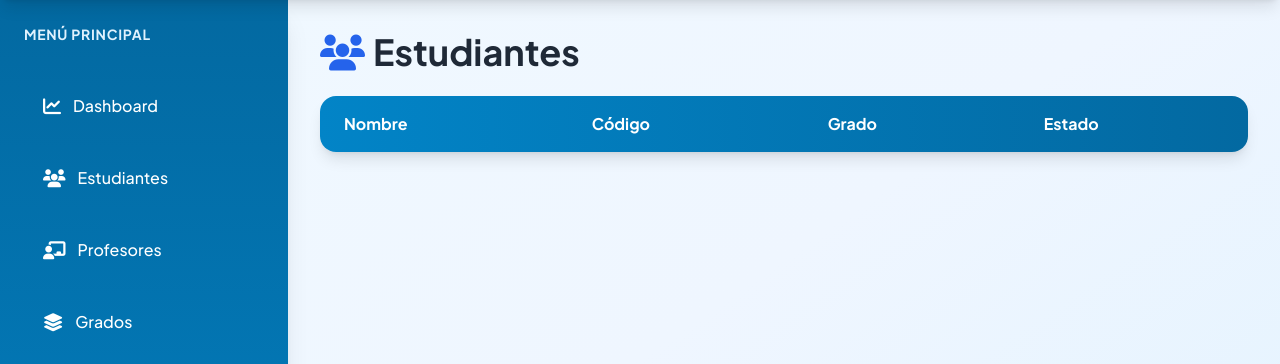
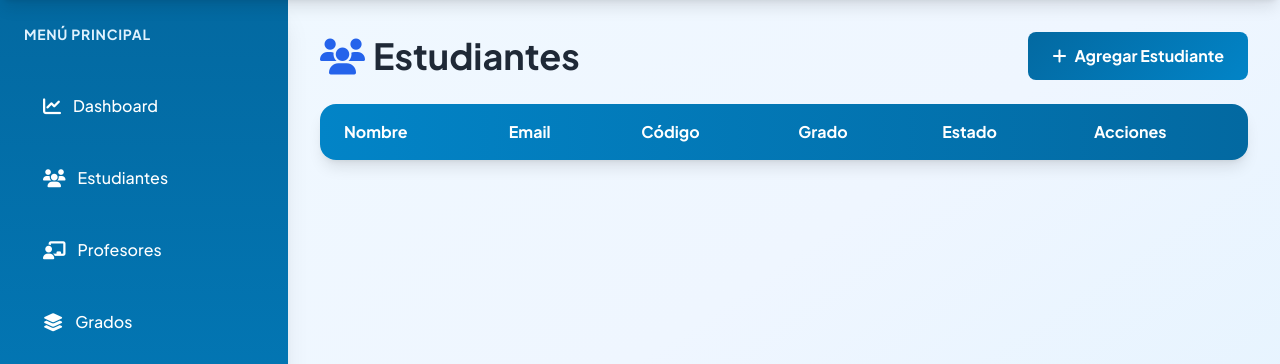
Before and after one commit to bismarb/coleg, a Flask app: page /students in a window 1280 px wide. Shown: the part 84-448 px from the top of the page. Run offline with Flask 3, Linux system fonts and the light colour scheme; a user stored in the database is signed in; lists and menus that the app fills with data are empty; some libraries are stand-ins or nearby versions.

Commit message:
Add complete functionality for managing students within the system
Add CRUD operations for students, including routes for adding, editing, and deleting, and update the students table to include actions and an add student modal.

Replit-Commit-Author: Agent
Replit-Commit-Session-Id: 6c29dedf-a5d0-4867-8194-dba4f988ca98
Replit-Commit-Checkpoint-Type: full_checkpoint
Replit-Commit-Event-Id: ab445ab4-a63e-432b-88b0-4d3f17694768
Replit-Commit-Screenshot-Url: https://storage.googleapis.com/screenshot-production-us-central1/81a919ab-7509-4977-9993-cf3b59151fee/6c29dedf-a5d0-4867-8194-dba4f988ca98/PeXVXGT

```diff
--- a/routes.py
+++ b/routes.py
@@ -78,7 +78,98 @@ def students():
         return redirect(url_for('dashboard'))
 
     students = Student.query.all()
-    return render_template('students.html', students=students)
+    grades = Grade.query.all()
+    return render_template('students.html', students=students, grades=grades)
+
+
+@app.route('/student/add', methods=['POST'])
+@login_required
+def add_student():
+    if current_user.role != 'admin':
+        return jsonify({'error': 'Denegado'}), 403
+
+    try:
+        name = request.form.get('name')
+        email = request.form.get('email')
+        student_code = request.form.get('student_code')
+        grade_id = request.form.get('grade_id')
+
+        existing_email = User.query.filter_by(email=email).first()
+        if existing_email:
+            flash('El email ya está registrado', 'error')
+            return redirect(url_for('students'))
+
+        user = User(email=email, name=name, password=hash_password('123456'), role='student')
+        db.session.add(user)
+        db.session.flush()
+
+        student = Student(user_id=user.id, student_code=student_code, grade_id=grade_id, enrollment_date=date.today())
+        db.session.add(student)
+        db.session.commit()
+
+        flash(f'Estudiante {name} agregado exitosamente', 'success')
+    except Exception as e:
+        db.session.rollback()
+        flash(f'Error: {str(e)}', 'error')
+
+    return redirect(url_for('students'))
+
+
+@app.route('/student/<student_id>/edit', methods=['GET', 'POST'])
+@login_required
+def edit_student(student_id):
+    if current_user.role != 'admin':
+        flash('Acceso denegado', 'error')
+        return redirect(url_for('dashboard'))
+
+    student = Student.query.get(student_id)
+    if not student:
+        flash('Estudiante no encontrado', 'error')
+        return redirect(url_for('students'))
+
+    if request.method == 'POST':
+        try:
+            student.user.name = request.form.get('name')
+            student.user.email = request.form.get('email')
+            student.student_code = request.form.get('student_code')
+            student.grade_id = request.form.get('grade_id')
+            student.status = request.form.get('status')
+
+            db.session.commit()
+            flash('Estudiante actualizado', 'success')
+            return redirect(url_for('students'))
+        except Exception as e:
+            db.session.rollback()
+            flash(f'Error: {str(e)}', 'error')
+
+    grades = Grade.query.all()
+    return render_template('edit_student.html', student=student, grades=grades)
+
+
+@app.route('/student/<student_id>/delete', methods=['POST'])
+@login_required
+def delete_student(student_id):
+    if current_user.role != 'admin':
+        return jsonify({'error': 'Denegado'}), 403
+
+    try:
+        student = Student.query.get(student_id)
+        if not student:
+            flash('Estudiante no encontrado', 'error')
+            return redirect(url_for('students'))
+
+        user = student.user
+        Enrollment.query.filter_by(student_id=student_id).delete()
+        db.session.delete(student)
+        db.session.delete(user)
+        db.session.commit()
+
+        flash('Estudiante eliminado', 'success')
+    except Exception as e:
+        db.session.rollback()
+        flash(f'Error: {str(e)}', 'error')
+
+    return redirect(url_for('students'))
 
 
 @app.route('/teachers')
--- a/templates/students.html
+++ b/templates/students.html
@@ -1,23 +1,85 @@
 {% extends "base.html" %}
 {% block content %}
 <div class="space-y-6">
-    <h1 class="text-4xl font-bold text-gray-800"><i class="fas fa-users text-blue-600 mr-2"></i>Estudiantes</h1>
+    <div class="flex justify-between items-center">
+        <h1 class="text-4xl font-bold text-gray-800"><i class="fas fa-users text-blue-600 mr-2"></i>Estudiantes</h1>
+        <button onclick="openModal('addStudentModal')" class="gradient-btn text-white px-6 py-3 rounded-lg font-bold flex items-center gap-2">
+            <i class="fas fa-plus"></i> Agregar Estudiante
+        </button>
+    </div>
+
     <div class="bg-white rounded-2xl shadow-lg overflow-hidden">
         <table class="w-full">
             <thead class="bg-gradient-to-r from-sky-600 to-sky-700 text-white">
-                <tr><th class="px-6 py-4 text-left">Nombre</th><th class="px-6 py-4 text-left">Código</th><th class="px-6 py-4 text-left">Grado</th><th class="px-6 py-4 text-left">Estado</th></tr>
+                <tr>
+                    <th class="px-6 py-4 text-left">Nombre</th>
+                    <th class="px-6 py-4 text-left">Email</th>
+                    <th class="px-6 py-4 text-left">Código</th>
+                    <th class="px-6 py-4 text-left">Grado</th>
+                    <th class="px-6 py-4 text-left">Estado</th>
+                    <th class="px-6 py-4 text-left">Acciones</th>
+                </tr>
             </thead>
             <tbody class="divide-y">
                 {% for student in students %}
                 <tr class="hover:bg-sky-50">
                     <td class="px-6 py-4 font-semibold">{{ student.user.name }}</td>
-                    <td class="px-6 py-4">{{ student.student_code }}</td>
+                    <td class="px-6 py-4 text-sm">{{ student.user.email }}</td>
+                    <td class="px-6 py-4 text-sm">{{ student.student_code }}</td>
                     <td class="px-6 py-4">{{ student.grade.name }}</td>
                     <td class="px-6 py-4"><span class="px-3 py-1 bg-green-100 text-green-800 rounded-full text-xs font-bold">{{ student.status|upper }}</span></td>
+                    <td class="px-6 py-4 flex gap-2">
+                        <a href="{{ url_for('edit_student', student_id=student.id) }}" class="bg-blue-500 hover:bg-blue-600 text-white px-3 py-1 rounded text-sm font-bold transition">
+                            <i class="fas fa-edit"></i> Editar
+                        </a>
+                        <form method="POST" action="{{ url_for('delete_student', student_id=student.id) }}" style="display:inline;">
+                            <button type="submit" onclick="return confirm('¿Eliminar estudiante?')" class="bg-red-500 hover:bg-red-600 text-white px-3 py-1 rounded text-sm font-bold transition">
+                                <i class="fas fa-trash"></i> Eliminar
+                            </button>
+                        </form>
+                    </td>
                 </tr>
                 {% endfor %}
             </tbody>
         </table>
     </div>
 </div>
+
+<div id="addStudentModal" style="display:none" class="fixed inset-0 bg-black bg-opacity-50 flex items-center justify-center z-50">
+    <div class="bg-white rounded-2xl p-8 max-w-md border-t-4 border-blue-500 shadow-2xl">
+        <h2 class="text-2xl font-bold mb-6 text-gray-800">Agregar Estudiante</h2>
+        <form method="POST" action="{{ url_for('add_student') }}" class="space-y-5">
+            <div>
+                <label class="block text-sm font-semibold text-gray-700 mb-2">Nombre</label>
+                <input type="text" name="name" required class="w-full px-4 py-3 bg-sky-50 border-2 border-sky-200 rounded-lg focus:outline-none focus:border-sky-500 text-gray-800">
+            </div>
+            <div>
+                <label class="block text-sm font-semibold text-gray-700 mb-2">Email</label>
+                <input type="email" name="email" required class="w-full px-4 py-3 bg-sky-50 border-2 border-sky-200 rounded-lg focus:outline-none focus:border-sky-500 text-gray-800">
+            </div>
+            <div>
+                <label class="block text-sm font-semibold text-gray-700 mb-2">Código Estudiante</label>
+                <input type="text" name="student_code" required class="w-full px-4 py-3 bg-sky-50 border-2 border-sky-200 rounded-lg focus:outline-none focus:border-sky-500 text-gray-800">
+            </div>
+            <div>
+                <label class="block text-sm font-semibold text-gray-700 mb-2">Grado</label>
+                <select name="grade_id" required class="w-full px-4 py-3 bg-sky-50 border-2 border-sky-200 rounded-lg focus:outline-none focus:border-sky-500 text-gray-800">
+                    <option value="">Selecciona un grado</option>
+                    {% for grade in grades %}
+                    <option value="{{ grade.id }}">{{ grade.name }}</option>
+                    {% endfor %}
+                </select>
+            </div>
+            <div class="flex gap-3 pt-4">
+                <button type="submit" class="flex-1 gradient-btn text-white py-3 rounded-lg transition font-bold">Guardar</button>
+                <button type="button" onclick="closeModal('addStudentModal')" class="flex-1 bg-gray-300 hover:bg-gray-400 text-gray-800 py-3 rounded-lg transition font-bold">Cancelar</button>
+            </div>
+        </form>
+    </div>
+</div>
+
+<script>
+function openModal(id) { document.getElementById(id).style.display = 'flex'; }
+function closeModal(id) { document.getElementById(id).style.display = 'none'; }
+</script>
 {% endblock %}
```
Also changed, not shown: templates/edit_student.html (added, +53 -0 lines).
